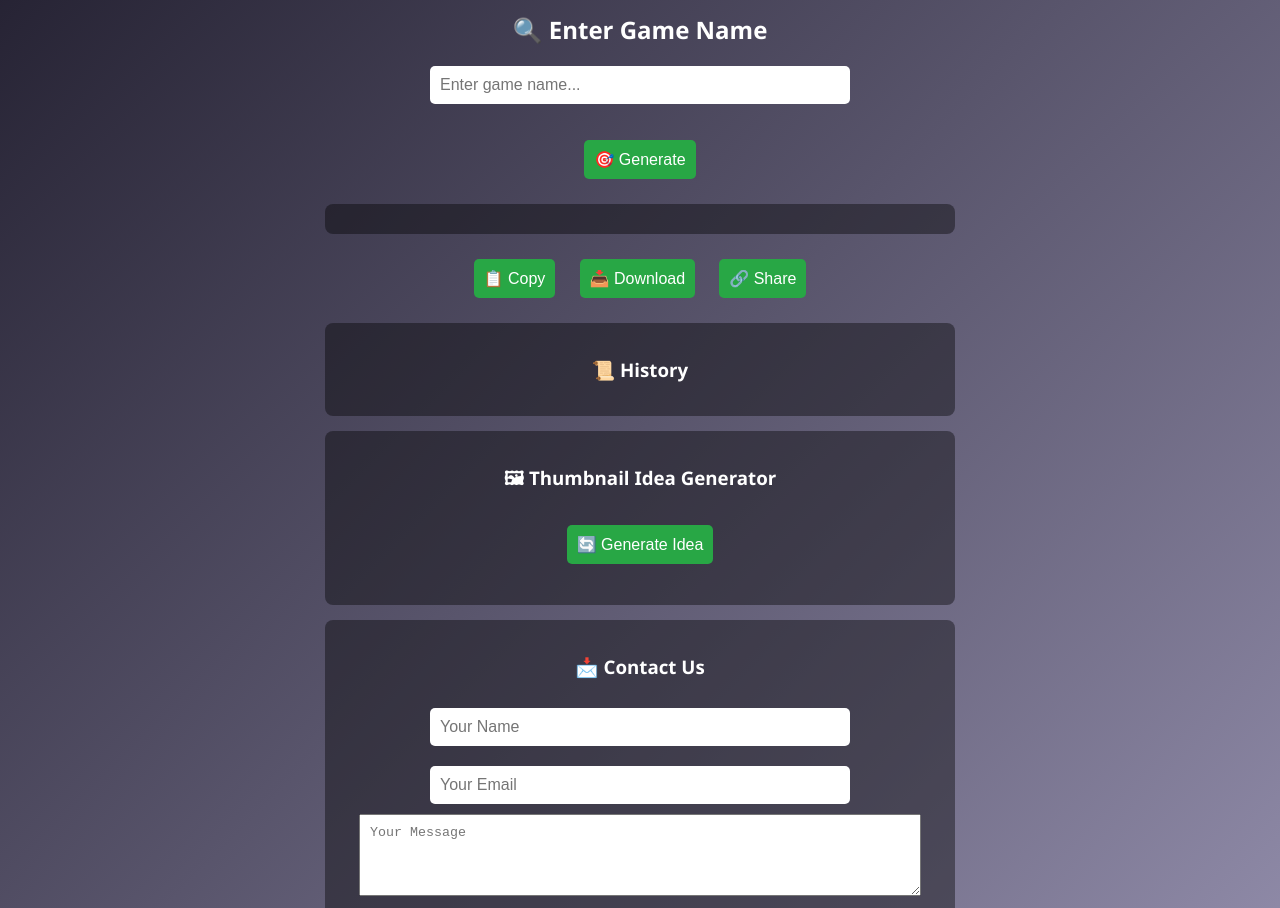
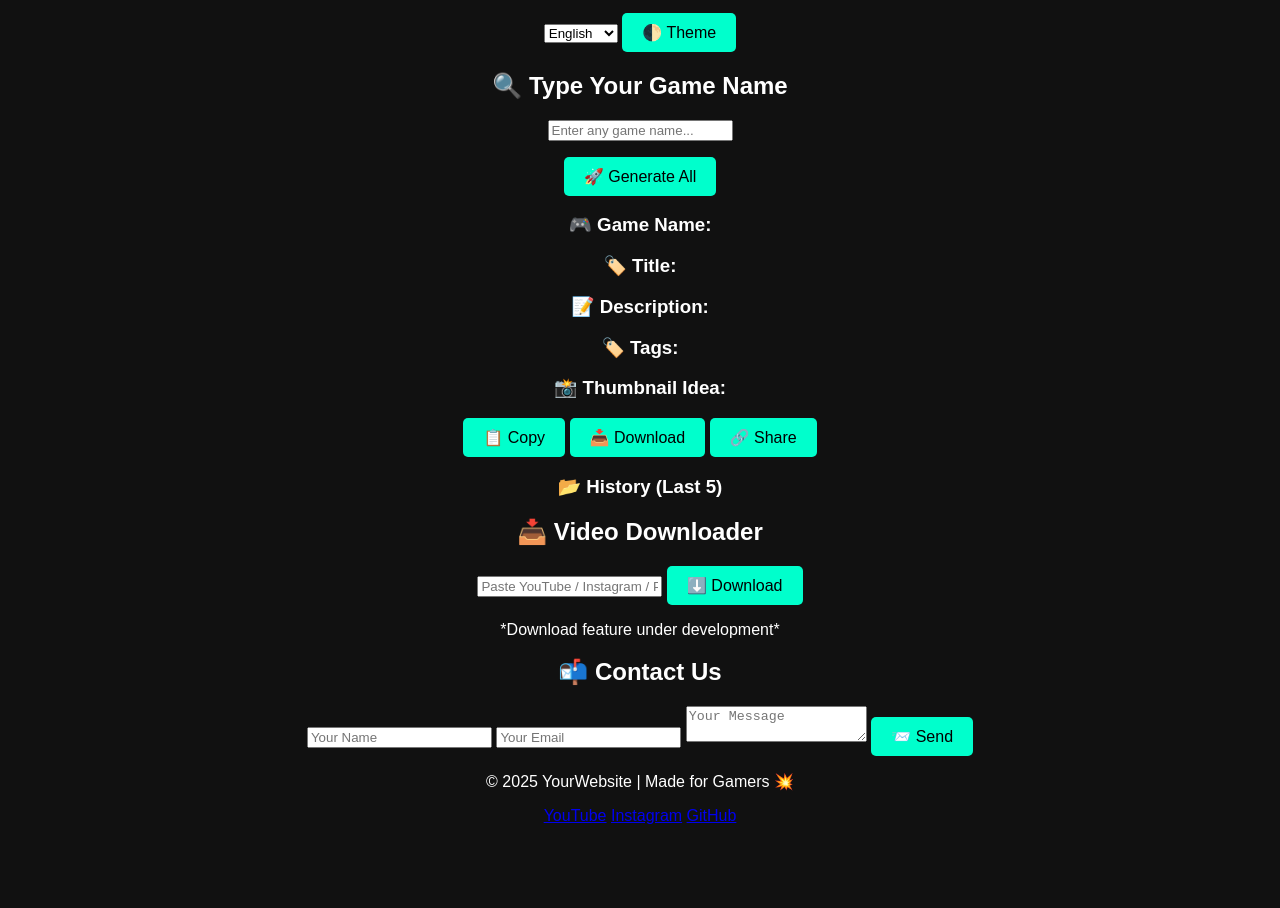
Before and after one commit to jatavsf429098-pixel/gaming-name-generator-, a plain HTML site: page index.html in a window 1280 px wide. Shown: the part 160-1068 px from the top of the page. After the commit the page ends 993 px from the top, so only its background shows below. Drawn offline with Linux system fonts and the light colour scheme.

Commit message:
Update index.html

```diff
--- a/index.html
+++ b/index.html
@@ -3,77 +3,84 @@
 <head>
   <meta charset="UTF-8" />
   <meta name="viewport" content="width=device-width, initial-scale=1.0" />
-  <title>Gaming Generator</title>
-  <style>
-    body {
-      font-family: 'Segoe UI', sans-serif;
-      margin: 0;
-      padding: 20px;
-      background: linear-gradient(135deg, #1f1c2c, #928dab);
-      color: white;
-      text-align: center;
-    }
-    h1, h2 { margin-bottom: 10px; }
-    input, button, select {
-      padding: 10px;
-      margin: 10px;
-      border: none;
-      border-radius: 5px;
-      font-size: 1rem;
-    }
-    input { width: 80%; max-width: 400px; }
-    button { background-color: #28a745; color: white; cursor: pointer; }
-    button:hover { background-color: #218838; }
-    .output, .history, .thumbnail, .contact {
-      background: rgba(0, 0, 0, 0.4);
-      padding: 15px;
-      margin: 15px auto;
-      border-radius: 8px;
-      width: 90%;
-      max-width: 600px;
-      word-wrap: break-word;
-    }
-    ul { text-align: left; padding-left: 20px; }
-    #suggestionBox li:hover { cursor: pointer; background: #333; }
-    @media (max-width: 600px) {
-      input, button { width: 90%; }
-    }
-  </style>
+  <meta name="description" content="Generate gaming names, titles, descriptions, tags, and thumbnails. Download videos from YouTube, Instagram & Pinterest." />
+  <meta name="keywords" content="gaming name generator, video downloader, gaming tags, title generator, description AI, YouTube downloader, Instagram video download, gaming website" />
+  <meta name="author" content="YourName" />
+  <title>🎮 Ultimate Gaming Content Generator</title>
+  <link rel="stylesheet" href="style.css" />
+  <link rel="icon" href="favicon.ico" />
 </head>
 <body>
+  <header>
+    <h1>🎮 Ultimate Gaming Content Generator</h1>
+    <p>AI Powered Name, Title, Description, Tag & Video Tool</p>
+    <select onchange="changeLanguage(this.value)">
+      <option value="en">English</option>
+      <option value="hi">हिन्दी</option>
+      <option value="es">Español</option>
+      <option value="fr">Français</option>
+    </select>
+    <button onclick="toggleDarkMode()">🌓 Theme</button>
+  </header>
 
-  <h1>🎮 Gaming Generator (English / हिंदी)</h1>
-  <select onchange="changeLang(this.value)">
-    <option value="en">English</option>
-    <option value="hi">हिंदी</option>
-  </select>
+  <main>
+    <section class="generator-box">
+      <h2>🔍 Type Your Game Name</h2>
+      <input type="text" id="gameInput" placeholder="Enter any game name..." oninput="showSuggestions()" autocomplete="off" />
+      <ul id="suggestionBox"></ul>
+      <button onclick="generateGameContent()">🚀 Generate All</button>
 
-  <h2 id="searchLabel">🔍 Enter Game Name</h2>
-  <input type="text" id="gameInput" placeholder="Enter game name..." oninput="showSuggestions()" autocomplete="off" />
-  <ul id="suggestionBox" style="list-style:none;"></ul>
+      <div class="output-box">
+        <h3>🎮 Game Name:</h3>
+        <div id="nameOutput"></div>
+        <h3>🏷️ Title:</h3>
+        <div id="titleOutput"></div>
+        <h3>📝 Description:</h3>
+        <div id="descOutput"></div>
+        <h3>🏷️ Tags:</h3>
+        <div id="tagOutput"></div>
+        <h3>📸 Thumbnail Idea:</h3>
+        <div id="thumbOutput"></div>
+      </div>
 
-  <button onclick="generateGameContent()">🎯 Generate</button>
-  <div class="output" id="generatedOutput"></div>
+      <div class="btn-group">
+        <button onclick="copyContent()">📋 Copy</button>
+        <button onclick="downloadContent()">📥 Download</button>
+        <button onclick="shareContent()">🔗 Share</button>
+      </div>
 
-  <button onclick="copyContent()">📋 Copy</button>
-  <button onclick="downloadContent()">📥 Download</button>
-  <button onclick="shareContent()">🔗 Share</button>
+      <div class="history">
+        <h3>📂 History (Last 5)</h3>
+        <ul id="historyList"></ul>
+      </div>
+    </section>
 
-  <div class="history" id="historyOutput"><h3>📜 History</h3></div>
+    <section class="downloader-box">
+      <h2>📥 Video Downloader</h2>
+      <input type="text" id="videoUrl" placeholder="Paste YouTube / Instagram / Pinterest Link..." />
+      <button onclick="downloadVideo()">⬇️ Download</button>
+      <p class="note">*Download feature under development*</p>
+    </section>
 
-  <div class="thumbnail" id="thumbnailBox">
-    <h3>🖼 Thumbnail Idea Generator</h3>
-    <button onclick="generateThumbnail()">🔄 Generate Idea</button>
-    <p id="thumbnailIdea"></p>
-  </div>
+    <section class="contact-form">
+      <h2>📬 Contact Us</h2>
+      <form onsubmit="submitContact(event)">
+        <input type="text" placeholder="Your Name" required />
+        <input type="email" placeholder="Your Email" required />
+        <textarea placeholder="Your Message" required></textarea>
+        <button type="submit">📨 Send</button>
+      </form>
+    </section>
+  </main>
 
-  <div class="contact">
-    <h3>📩 Contact Us</h3>
-    <input type="text" placeholder="Your Name" /><br/>
-    <input type="email" placeholder="Your Email" /><br/>
-    <textarea placeholder="Your Message" rows="4" style="width:90%;padding:10px;"></textarea><br/>
-    <button>Send</button>
-  </div>
+  <footer>
+    <p>&copy; 2025 YourWebsite | Made for Gamers 💥</p>
+    <div class="socials">
+      <a href="#">YouTube</a>
+      <a href="#">Instagram</a>
+      <a href="#">GitHub</a>
+    </div>
+  </footer>
 
   <script src="script.js"></script>
 </body>
```
